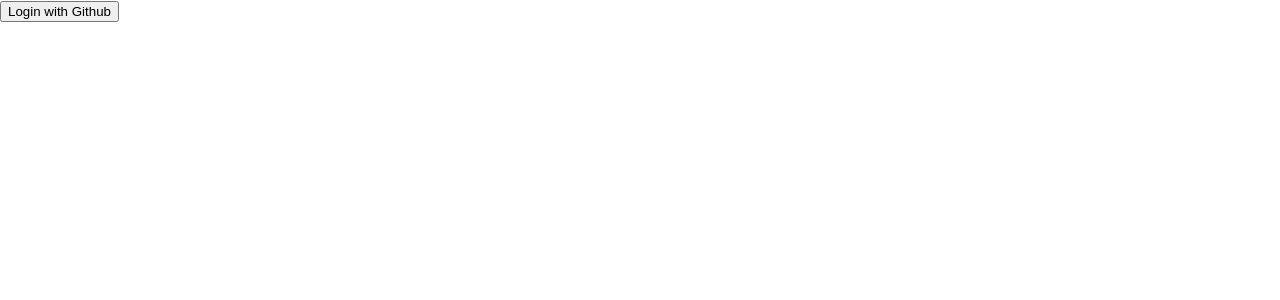
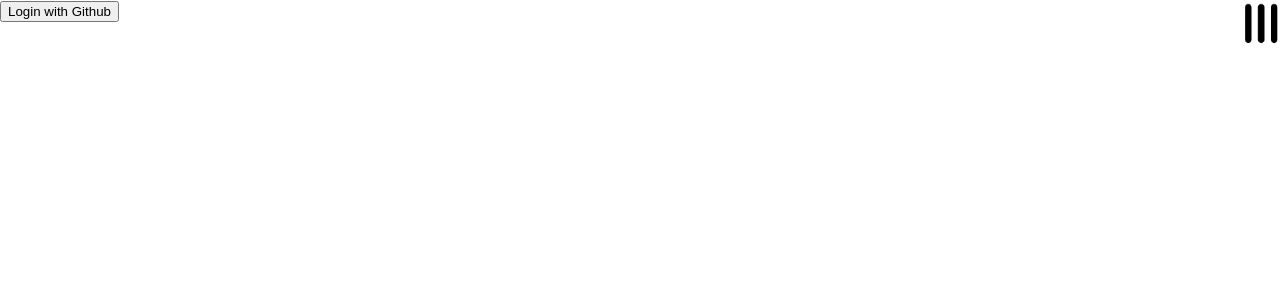
Before and after one commit to thanyaGeethaSanthosh/feedback_react, a React (Create React App) app: page /Login in a window 1280 px wide. Shown: the top 300 px of the page. Built offline with nearby package versions, Linux system fonts and the light colour scheme.

Commit message:
added sideBar in public route also

```diff
--- a/src/componentStyles.css
+++ b/src/componentStyles.css
@@ -29,6 +29,8 @@
   padding-right: 4vw;
   padding-top: 1.5vh;
   padding-bottom: 2vh;
+  width: 80%;
+  margin: auto;
   margin-top: 2vh;
 }
 
@@ -89,7 +91,7 @@
   margin: auto;
   width: 70%;
   text-align: center;
-  margin-top: 5vh;
+  margin-top: 3vh;
 }
 
 .user_page {
--- a/src/components/PublicRoute.js
+++ b/src/components/PublicRoute.js
@@ -1,5 +1,6 @@
 import React from 'react';
 import { Route, Redirect } from 'react-router-dom';
+import SideBar from './sideBar';
 // import { isLogin } from '../utils';
 
 const PublicRoute = ({
@@ -23,7 +24,12 @@ const PublicRoute = ({
     // />
     <Route
       {...rest}
-      render={(props) => <Component {...{ fetchAPI, ...props }} />}
+      render={(props) => (
+        <div>
+          <Component {...{ fetchAPI, ...props }} />
+          <SideBar fetchAPI={fetchAPI} />
+        </div>
+      )}
     />
   );
 };
```
